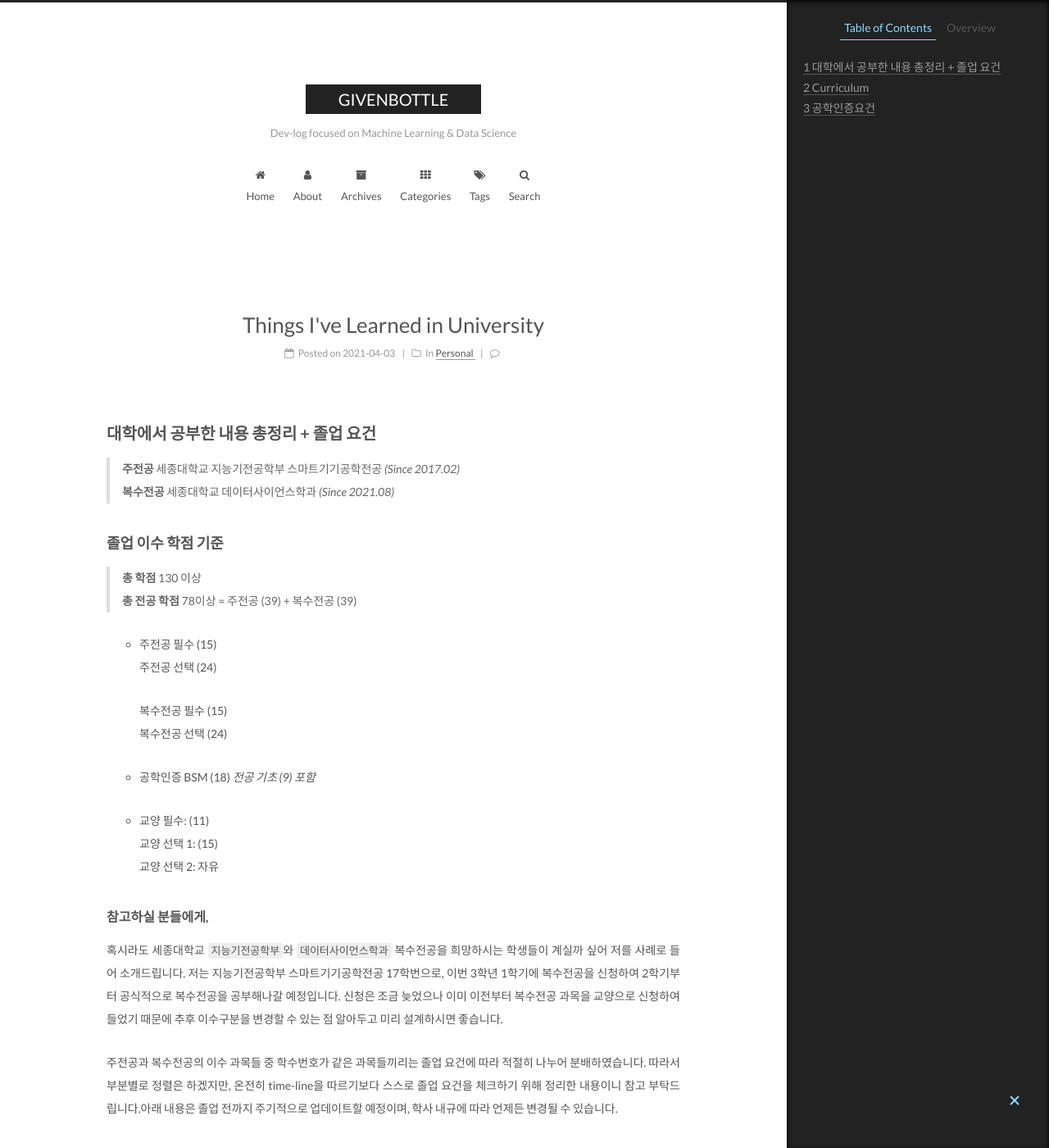
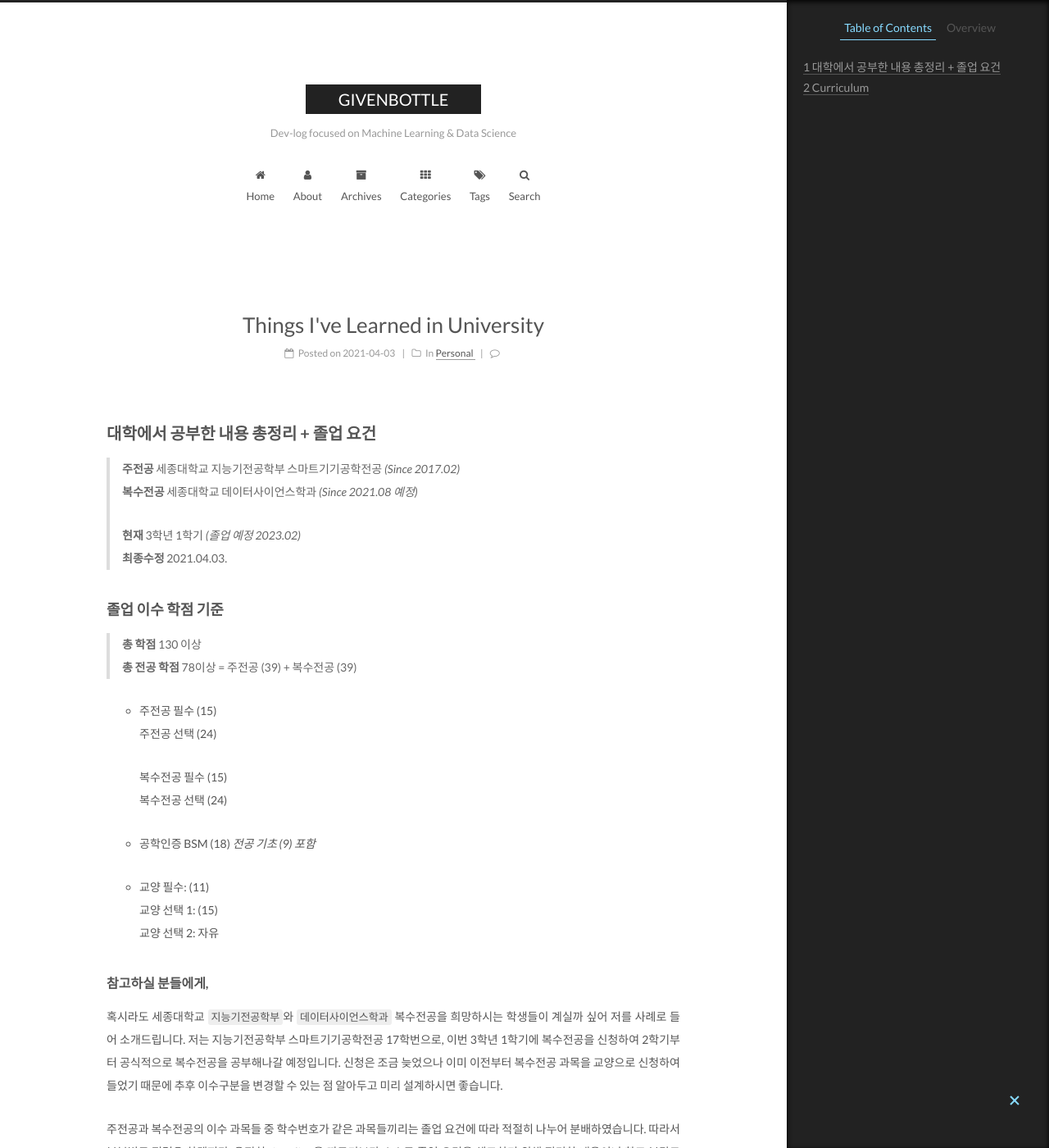
Before and after one commit to sbj6364/sbj6364.github.io, a Jekyll site: the page built from _posts/2021-04-03-graduate-sju.md, in a window 1280 px wide and 1400 px high. Shown: the whole window at 82% size. Built offline with Jekyll 4.4.1, drawn with Linux system fonts in a browser that asks for light colours; comment, search, counter and statistics services are not loaded; some of the changed text lies outside the part shown.

Commit message:
Update graduate-sju

```diff
--- a/_posts/2021-04-03-graduate-sju.md
+++ b/_posts/2021-04-03-graduate-sju.md
@@ -1,7 +1,7 @@
 ---
 title: Things I've Learned in University
 date: 2021-04-03 07:10:24
-last_modified_at: 2021-04-03 07:10:24
+last_modified_at: 2021-04-03 07:35:24
 categories:
   - Personal
 tags:
@@ -18,7 +18,10 @@
 ## 대학에서 공부한 내용 총정리 + 졸업 요건
 
 > **주전공** 세종대학교 지능기전공학부 스마트기기공학전공 *(Since 2017.02)*
-> **복수전공** 세종대학교 데이터사이언스학과 *(Since 2021.08)*
+> **복수전공** 세종대학교 데이터사이언스학과 *(Since 2021.08 예정)*
+>
+> **현재** 3학년 1학기 *(졸업 예정 2023.02)*
+> **최종수정** 2021.04.03.
 
 
 
@@ -68,6 +71,8 @@
 
 > Smart Device Engineering, School of Intelligent Mechatronics Engineering
 
+
+
 #### 전공 필수 (9/15)
 
 - **창의융합노마드 (3)**
@@ -88,6 +93,8 @@
 ### 데이터사이언스학과 (25/39)
 
 > Data Science
+
+
 
 #### 전공 필수 (12/15)
 
@@ -110,11 +117,11 @@
 
 
 
-
-
 ### 교양
 
 > **총합** 30
+
+
 
 #### 교양 필수 (10/11)
 
@@ -147,7 +154,13 @@
 
 
 
-## 공학인증요건
+---
+
+
+
+
+
+### 공학인증요건
 
 > **총학점** 130학점 이상
 > **전문교양** 17학점 이상
@@ -170,13 +183,18 @@
 #### BSM (18)
 
 - **일변수미적분학 (3)**
+- **공업수학1 (3)**
+- **일반물리학및실험1 (3)**
+- **이산수학및프로그래밍 (3)**
+- **선형대수및프로그래밍 (3)**
+- **확률통계및프로그래밍 (3)**
 
-- **공업수학1 (3)**
 
-- **일반물리학및실험1 (3)**
 
-- **이산수학및프로그래밍 (3)**
+##### 업데이트 예정
 
-- **선형대수및프로그래밍 (3)**
-
-- **확률통계및프로그래밍 (3)**
+- 교과 별 설명, 활동
+- 고전독서 인증
+- 영어 인증
+- 기타 인증
+- 학사 변동 사항
```
